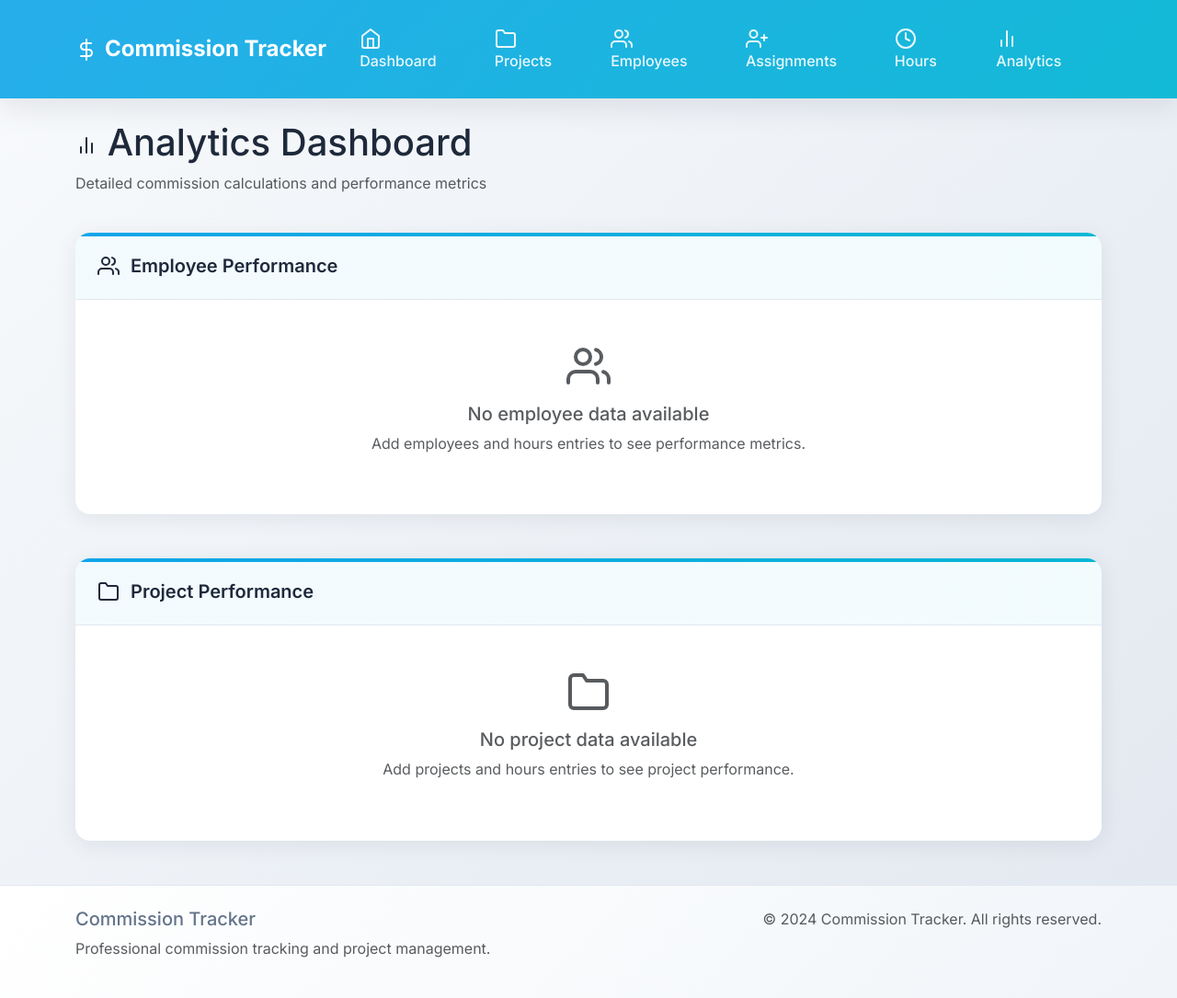
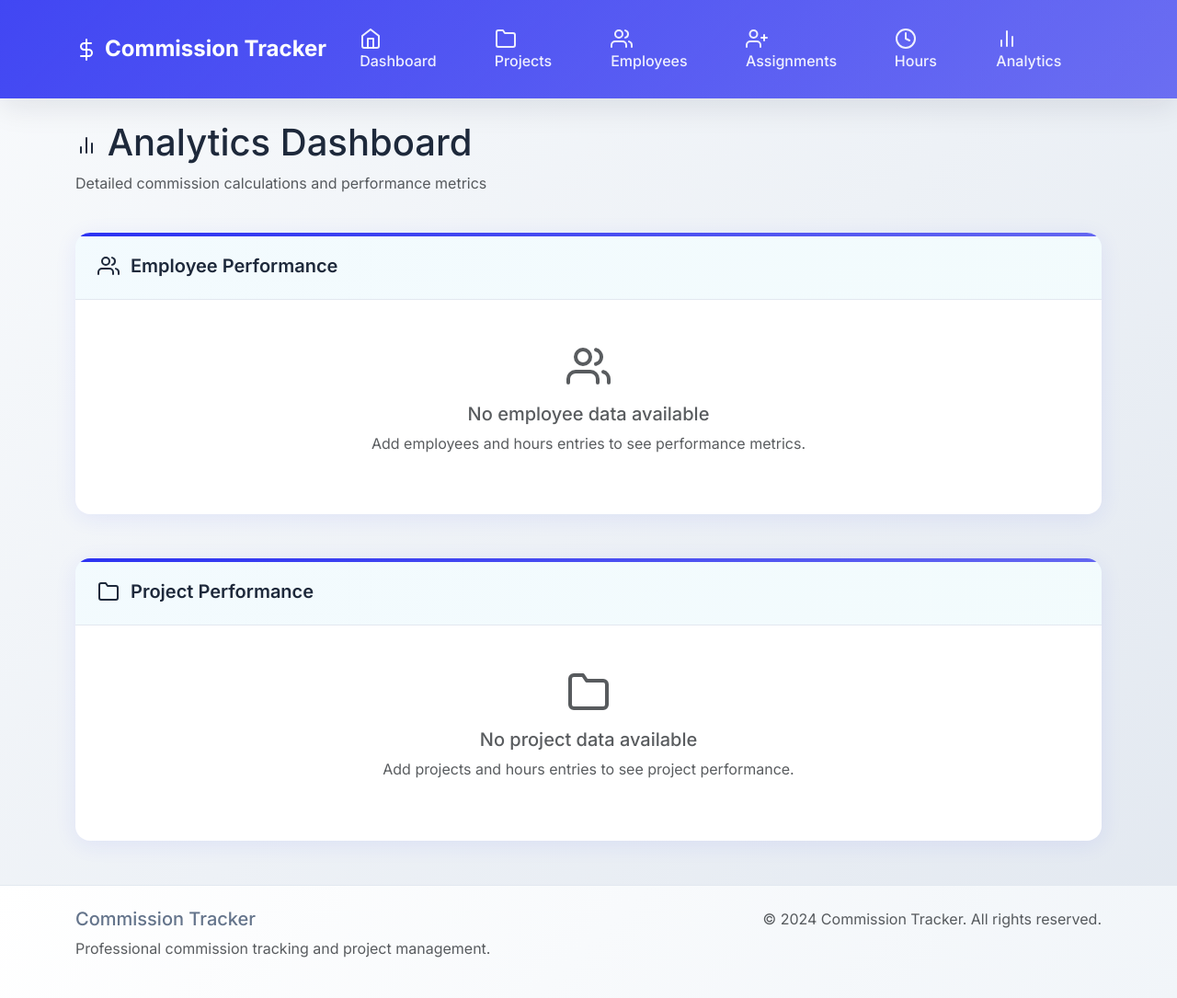
Before and after one commit to Janus-Solutions-Group/commission-tracker, a Flask app: page /dashboard in a window 1280 px wide. Shown: the whole page at 92% size. Run offline with Flask 3, Linux system fonts and the light colour scheme; data that the repository does not hold is empty; some libraries are stand-ins or nearby versions.

Commit message:
Implement new color scheme across the platform based on user feedback
Updates the primary color to #2c32f2 and adjusts related CSS variables in `templates/base.html` and `replit.md` to reflect the new theme.

Replit-Commit-Author: Agent
Replit-Commit-Session-Id: 31bd8723-9d4e-493f-8ce9-2df7fc737b5d
Replit-Commit-Screenshot-Url: https://storage.googleapis.com/screenshot-production-us-central1/e74cdb80-f42f-4f1c-bbb9-40a12c1bf78d/1882b5e3-3a50-4cfc-a3c9-8dedeaa6caa8.jpg

```diff
--- a/templates/base.html
+++ b/templates/base.html
@@ -11,19 +11,19 @@
         @import url('https://fonts.googleapis.com/css2?family=Inter:wght@300;400;500;600;700&display=swap');
 
         :root {
-            --primary: #0ea5e9;
-            --primary-dark: #0284c7;
-            --primary-light: #38bdf8;
+            --primary: #2c32f2;
+            --primary-dark: #1e25d9;
+            --primary-light: #4752ff;
             --secondary: #64748b;
-            --accent: #06b6d4;
+            --accent: #6366f1;
             --surface: #ffffff;
             --background: #f8fafc;
             --background-secondary: #f1f5f9;
             --text: #1e293b;
             --text-light: #64748b;
             --border: #e2e8f0;
-            --shadow: rgba(15, 23, 42, 0.08);
-            --shadow-lg: rgba(15, 23, 42, 0.12);
+            --shadow: rgba(44, 50, 242, 0.08);
+            --shadow-lg: rgba(44, 50, 242, 0.12);
             --radius: 12px;
             --radius-lg: 16px;
         }
@@ -168,7 +168,7 @@
             left: -50%;
             width: 200%;
             height: 200%;
-            background: radial-gradient(circle, rgba(14, 165, 233, 0.03) 0%, transparent 70%);
+            background: radial-gradient(circle, rgba(44, 50, 242, 0.03) 0%, transparent 70%);
             transition: all 0.4s ease;
             transform: scale(0);
         }
@@ -222,12 +222,12 @@
             background: linear-gradient(135deg, var(--primary) 0%, var(--primary-dark) 100%);
             border: none;
             color: white;
-            box-shadow: 0 4px 16px rgba(14, 165, 233, 0.3);
+            box-shadow: 0 4px 16px rgba(44, 50, 242, 0.3);
         }
 
         .btn-primary:hover {
             transform: translateY(-2px);
-            box-shadow: 0 8px 24px rgba(14, 165, 233, 0.4);
+            box-shadow: 0 8px 24px rgba(44, 50, 242, 0.4);
         }
 
         .btn-outline-primary {
@@ -267,7 +267,7 @@
         }
 
         .table-striped > tbody > tr:nth-of-type(odd) > td {
-            background: rgba(14, 165, 233, 0.02);
+            background: rgba(44, 50, 242, 0.02);
         }
 
         .table tbody tr {
@@ -275,7 +275,7 @@
         }
 
         .table tbody tr:hover {
-            background: rgba(14, 165, 233, 0.05);
+            background: rgba(44, 50, 242, 0.05);
             transform: scale(1.01);
         }
 
@@ -316,7 +316,7 @@
 
         .form-control:focus, .form-select:focus {
             border-color: var(--primary);
-            box-shadow: 0 0 0 4px rgba(14, 165, 233, 0.1);
+            box-shadow: 0 0 0 4px rgba(44, 50, 242, 0.1);
             background: white;
         }
 
@@ -375,7 +375,7 @@
             left: -50%;
             width: 200%;
             height: 200%;
-            background: radial-gradient(circle, rgba(14, 165, 233, 0.05) 0%, transparent 70%);
+            background: radial-gradient(circle, rgba(44, 50, 242, 0.05) 0%, transparent 70%);
             animation: rotate 20s linear infinite;
         }
 
```
Also changed, not shown: replit.md (+1 -1 lines).
